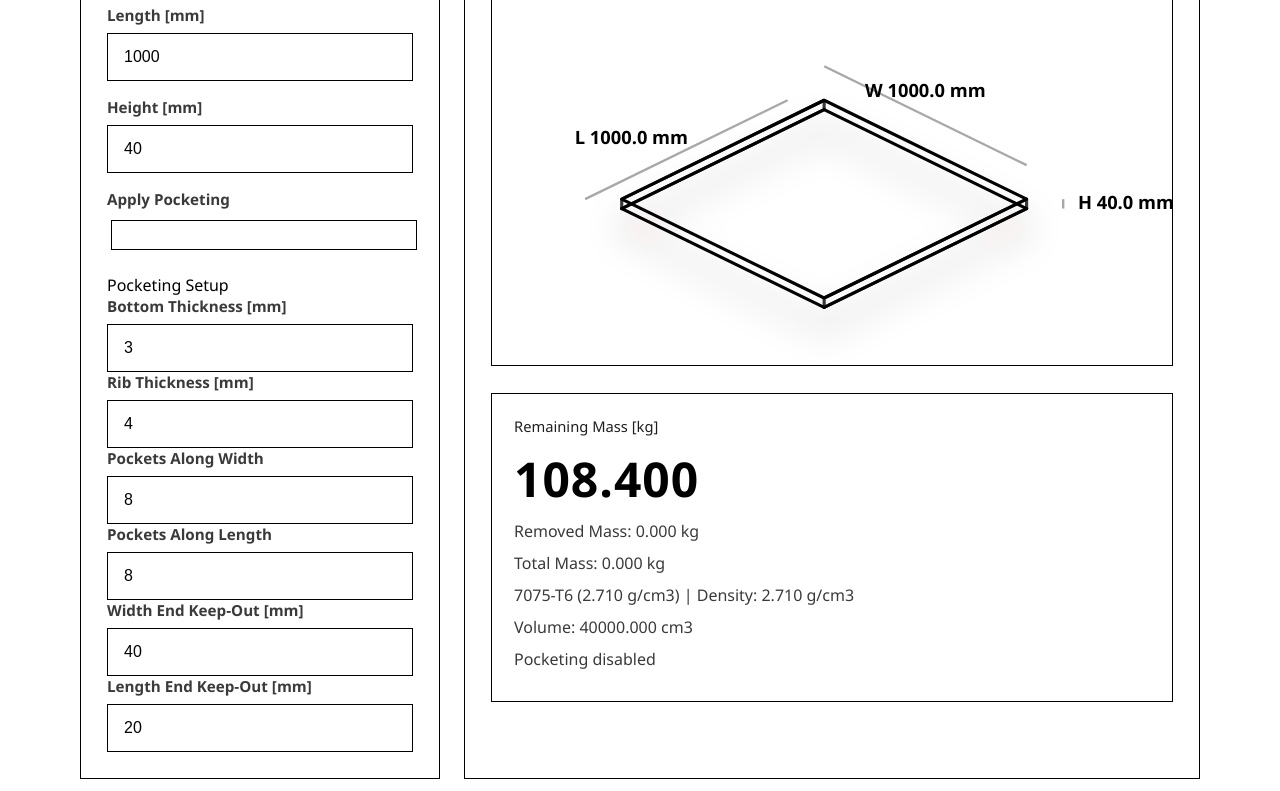
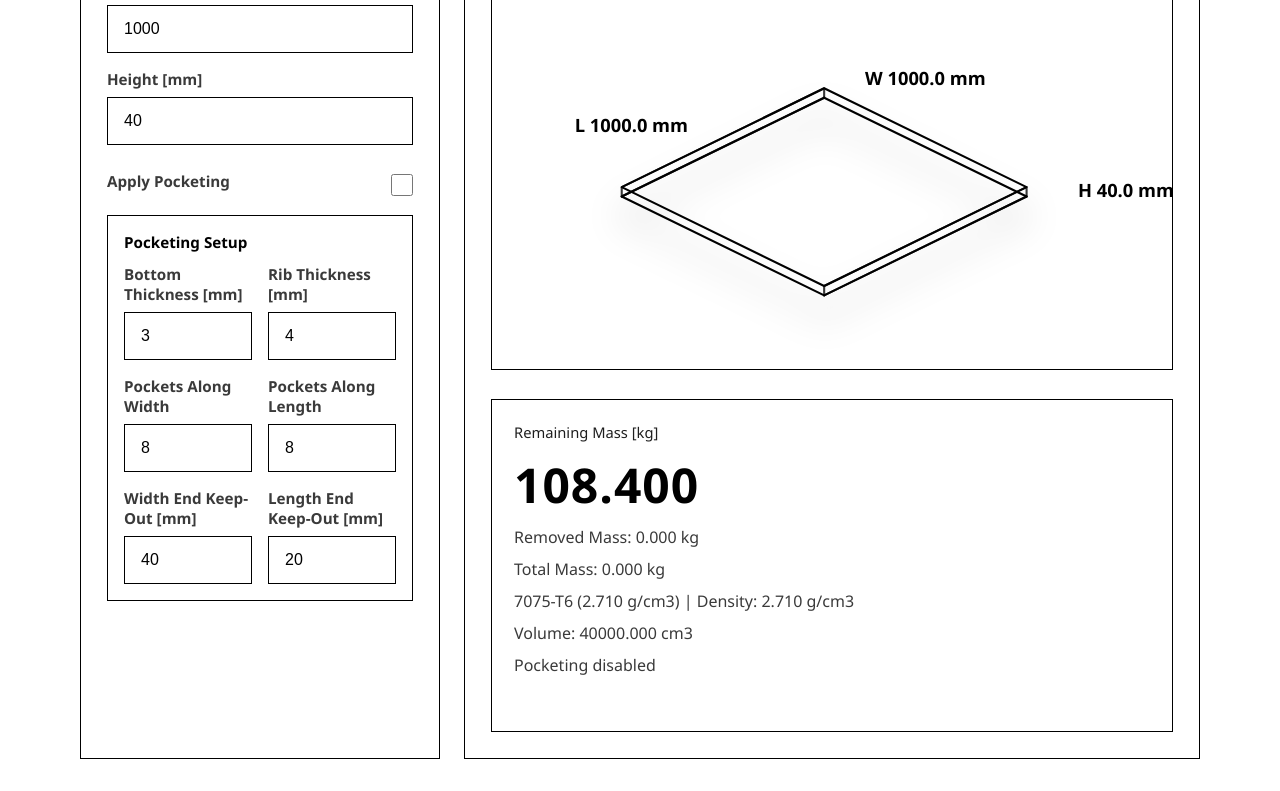
Before and after one commit to TakahiroItoh/Plate-mass-calculator, a plain HTML site: page index.html in a window 1280 px wide. Shown: the part 481-1272 px from the top of the page. Drawn offline with Linux system fonts and the light colour scheme.

Commit message:
Update Plate Mass Calculator with pocketing and layout improvements

```diff
--- a/style.css
+++ b/style.css
@@ -6,7 +6,7 @@
   --muted: #3a3a3a;
   --accent: #000000;
   --accent-strong: #000000;
-  --line: #a8a8a8;
+  --line: #ffffff;
   --field: #ffffff;
   --shadow: none;
 }
@@ -41,15 +41,6 @@ body {
   margin-bottom: 24px;
 }
 
-.eyebrow {
-  margin: 0 0 10px;
-  color: var(--accent);
-  font-size: 0.82rem;
-  font-weight: 700;
-  letter-spacing: 0.14em;
-  text-transform: uppercase;
-}
-
 h1,
 h2,
 p {
@@ -63,7 +54,7 @@ h1 {
 
 .lede {
   margin-top: 12px;
-  max-width: 60ch;
+  max-width: none;
   color: var(--muted);
   line-height: 1.7;
 }
@@ -83,6 +74,39 @@ h1 {
   display: grid;
   gap: 16px;
   margin-top: 18px;
+}
+
+.toggle-row {
+  display: flex;
+  align-items: center;
+  justify-content: space-between;
+  gap: 16px;
+  padding: 10px 0 0;
+}
+
+.toggle-row input {
+  appearance: auto;
+  width: 22px;
+  height: 22px;
+  margin: 0;
+  border: 1px solid #000000;
+}
+
+.subsection {
+  border: 1px solid #000000;
+  padding: 16px;
+}
+
+.subsection-title {
+  font-size: 0.95rem;
+  font-weight: 700;
+  margin-bottom: 12px;
+}
+
+.subsection-grid {
+  display: grid;
+  grid-template-columns: repeat(2, minmax(0, 1fr));
+  gap: 16px;
 }
 
 label span {
@@ -129,8 +153,14 @@ select:focus {
   transform: none;
 }
 
+input:disabled,
+select:disabled {
+  color: #8a8a8a;
+  border-color: #b5b5b5;
+}
+
 .result-card {
-  margin-top: 22px;
+  margin-top: 24px;
   padding: 22px;
   border: 1px solid #000000;
   border-radius: 0;
@@ -161,6 +191,10 @@ select:focus {
   color: var(--muted);
 }
 
+.warning-text {
+  min-height: 1.5em;
+}
+
 .visual {
   min-height: 620px;
 }
@@ -175,7 +209,7 @@ select:focus {
 
 #diagram {
   width: 100%;
-  height: min(68vh, 560px);
+  height: min(72vh, 620px);
   border: 1px solid #000000;
   border-radius: 0;
   background: #ffffff;
@@ -185,7 +219,7 @@ select:focus {
 #plate-group line {
   fill: none;
   stroke: #000000;
-  stroke-width: 2.4;
+  stroke-width: 1.6;
   stroke-linejoin: round;
   stroke-linecap: round;
 }
@@ -193,6 +227,12 @@ select:focus {
 #face-left,
 #face-right {
   opacity: 0.78;
+}
+
+#pocket-group polygon {
+  fill: none;
+  stroke: #ff5a1f;
+  stroke-width: 1.1;
 }
 
 .dimension-lines line {
@@ -214,6 +254,10 @@ select:focus {
 
   .visual {
     min-height: auto;
+  }
+
+  .subsection-grid {
+    grid-template-columns: 1fr;
   }
 }
 
```
